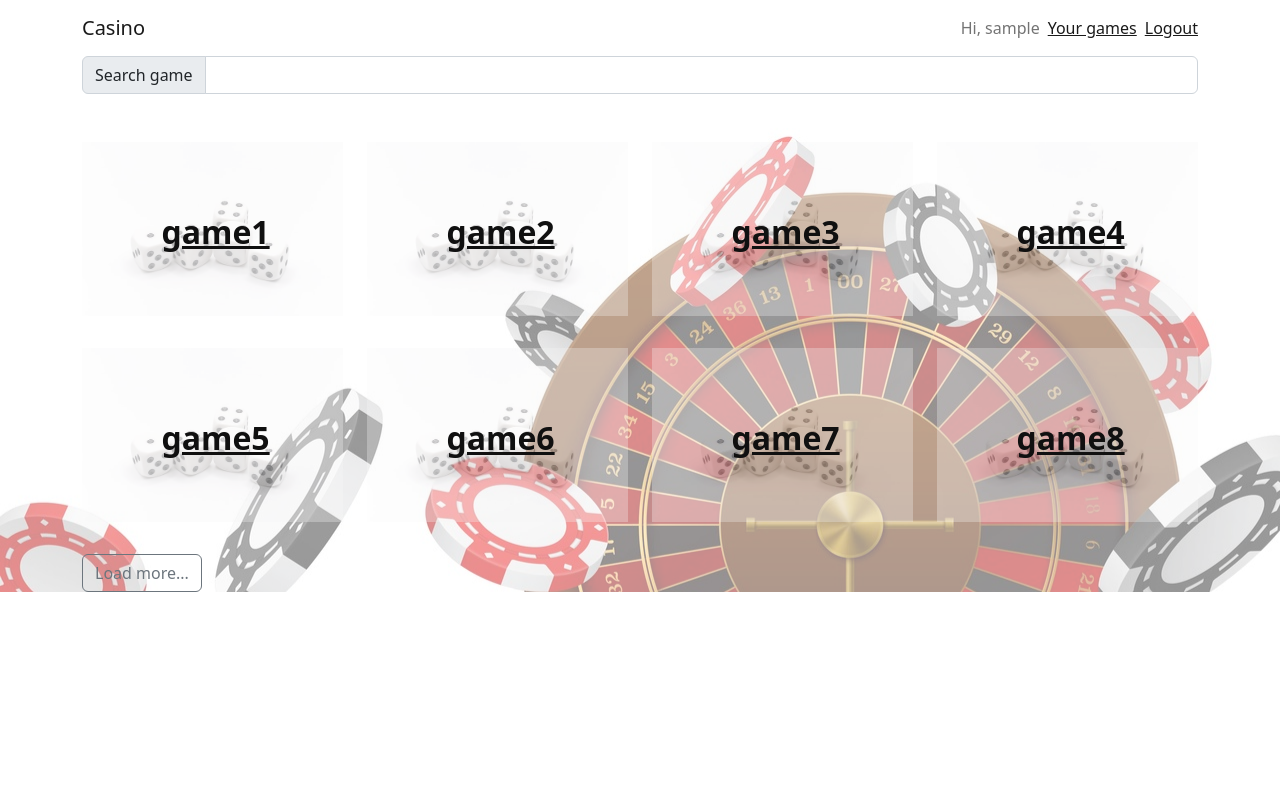
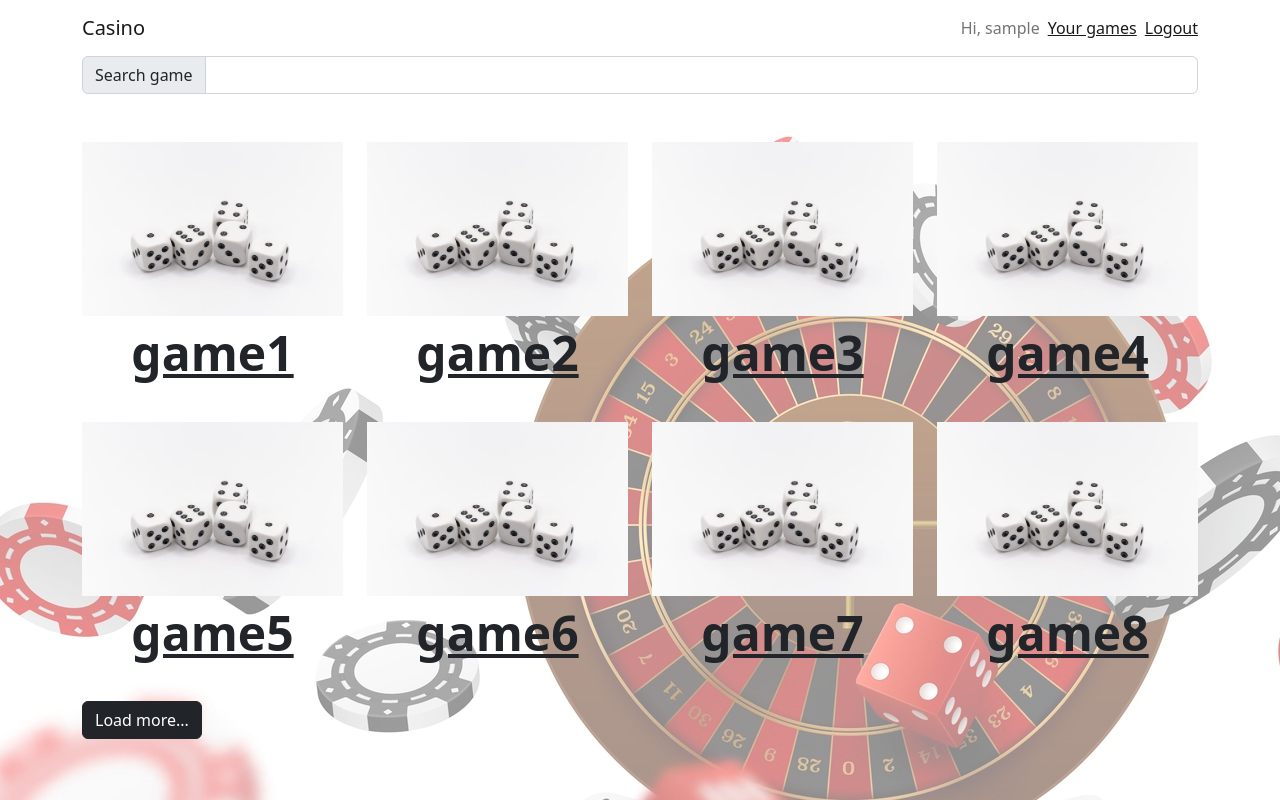
Before and after one commit to artwayprojects/starbucks, a React (Create React App) app: page /games-library in a window 1280 px wide. Built offline with nearby package versions, Linux system fonts and the light colour scheme; sample sign-in values are in the browser's storage.

Commit message:
Updated design.

```diff
--- a/src/App.js
+++ b/src/App.js
@@ -24,7 +24,7 @@ const GamesLibrary = lazy(() =>
 
 export default function App() {
     return (
-        <div style={{ backgroundImage: `url(${bgImage})` }}>
+        <div className="body-bg" style={{ backgroundImage: `url(${bgImage})` }}>
             <Container>
                 <NavBar />
                 <Suspense fallback={<Loader />}>
--- a/src/components/GameContainer.js
+++ b/src/components/GameContainer.js
@@ -80,7 +80,7 @@ export default function GameContainer() {
     }
 
     return (
-        <Container className="p-0">
+        <Container className="p-0 pb-5">
             {alert}
             <Row>
                 <Col className="text-center mb-3">
@@ -90,7 +90,9 @@ export default function GameContainer() {
             </Row>
             <Row className="mb-4">
                 <Col sm={12} className="d-flex justify-content-center">
-                    <Figure.Image src={GAME_IMAGE_URL} />
+                    <Figure.Image
+                        src={GAME_IMAGE_URL}
+                    />
                 </Col>
             </Row>
             <Row>
--- a/src/components/GamesLibrary/GamesLibrary.js
+++ b/src/components/GamesLibrary.js
@@ -2,13 +2,11 @@ import { useEffect, useState } from 'react'
 import { Link } from 'react-router-dom'
 import { Row, Col, Image, InputGroup, Form, Button } from 'react-bootstrap'
 
-import { getGamesByName, getAllGames } from '../../fakeAPI'
+import { getGamesByName, getAllGames } from '../fakeAPI'
 import {
     DEFAULT_GAMES_PER_PAGE,
     GAME_IMAGE_THUMB_URL,
-} from '../../casinoSettings'
-
-import './GamesLibrary.css'
+} from '../casinoSettings'
 
 export default function GamesLibrary() {
     const [gamesMaxCount, setGamesMaxCount] = useState(DEFAULT_GAMES_PER_PAGE)
@@ -52,7 +50,7 @@ export default function GamesLibrary() {
                         <Col sm={3} key={name} className=" mb-4">
                             <Link
                                 to={`/game/${id}`}
-                                className="game__container d-flex flex-column"
+                                className="text-center fw-bold display-5 text-dark d-flex flex-column"
                             >
                                 <Image
                                     src={GAME_IMAGE_THUMB_URL}
@@ -67,7 +65,7 @@ export default function GamesLibrary() {
             </Row>
 
             {games.length > visibleGames.length && (
-                <Button variant="outline-secondary" onClick={handleLoadMore}>
+                <Button variant="dark" onClick={handleLoadMore}>
                     Load more...
                 </Button>
             )}
--- a/src/components/GamesLibrary/GamesLibrary.css
+++ /dev/null
@@ -1,18 +0,0 @@
-.game__container {
-  position: relative;
-}
-.game__container img {
-  opacity: 0.3;
-}
-.game__container p {
-    /* not good to make text absolute but just for showcase will od it */
-  position: absolute;
-  top: 50%;
-  left: 40%;
-  margin: -25px 0 0 -25px;
-  z-index: 1;
-  font-size: 2em;
-  font-weight: bold;
-  text-decoration: underline;
-  color: rgb(16, 16, 16)
-}
--- a/src/components/GamesLibrary/index.js
+++ /dev/null
@@ -1 +0,0 @@
-export { default } from './GamesLibrary'
--- a/src/index.css
+++ b/src/index.css
@@ -7,6 +7,7 @@ body {
   -moz-osx-font-smoothing: grayscale;
 }
 
+
 code {
   font-family: source-code-pro, Menlo, Monaco, Consolas, 'Courier New',
     monospace;
@@ -15,3 +16,9 @@ code {
 input:invalid {
   border: 1px solid red;
 }
+
+.body-bg {
+  min-height: 100vh;
+  background-size: 'cover';
+  z-index: 0
+}
--- a/src/index.js
+++ b/src/index.js
@@ -1,6 +1,3 @@
-// +1. Make private and public routes
-// Private: game container, games library
-// Public: Main page (with registration modal, authentication modal)
 import React from 'react'
 import ReactDOM from 'react-dom/client'
 import { BrowserRouter } from 'react-router-dom'
```
Also changed, not shown: src/assets/game.jpg.
